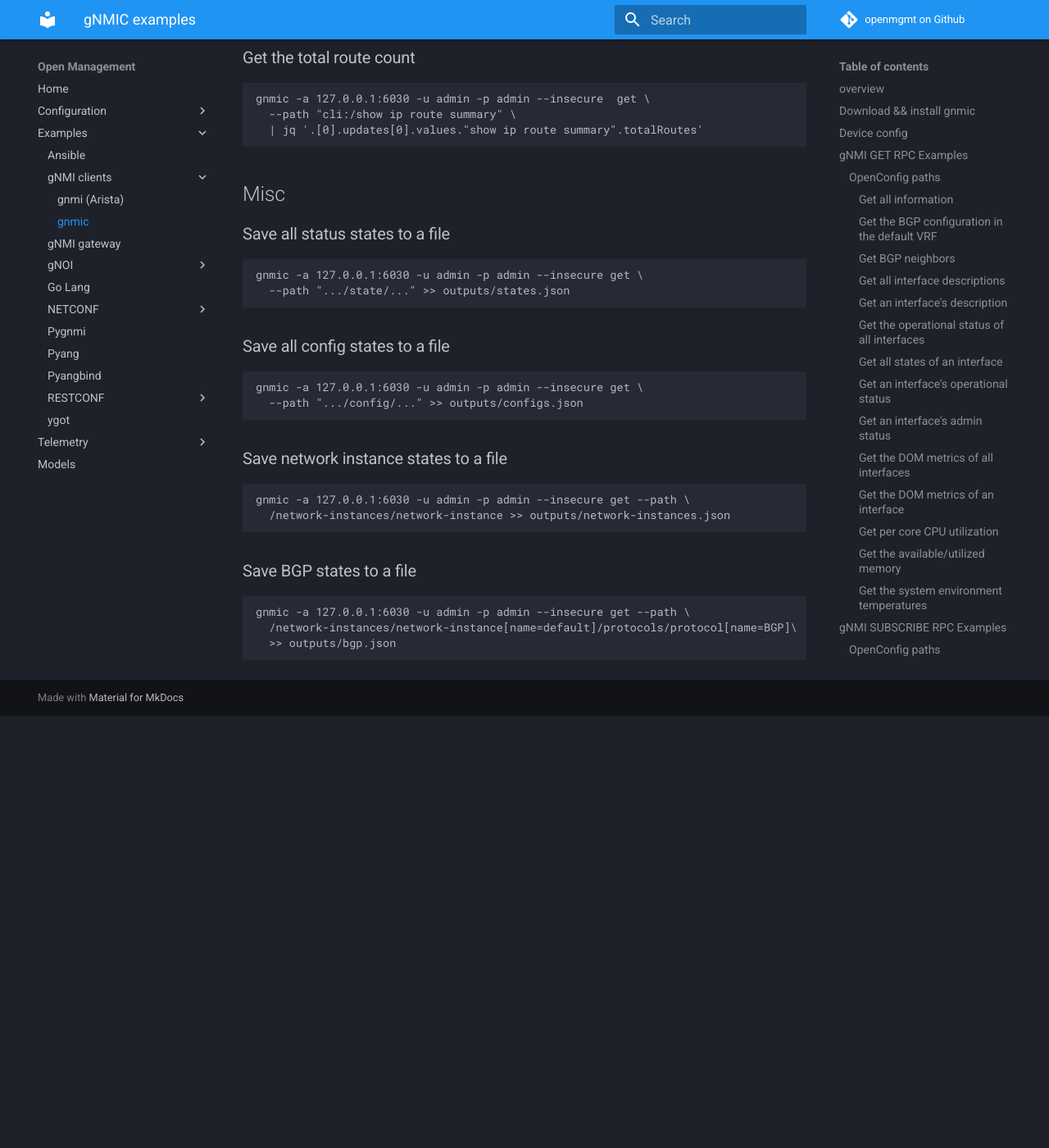
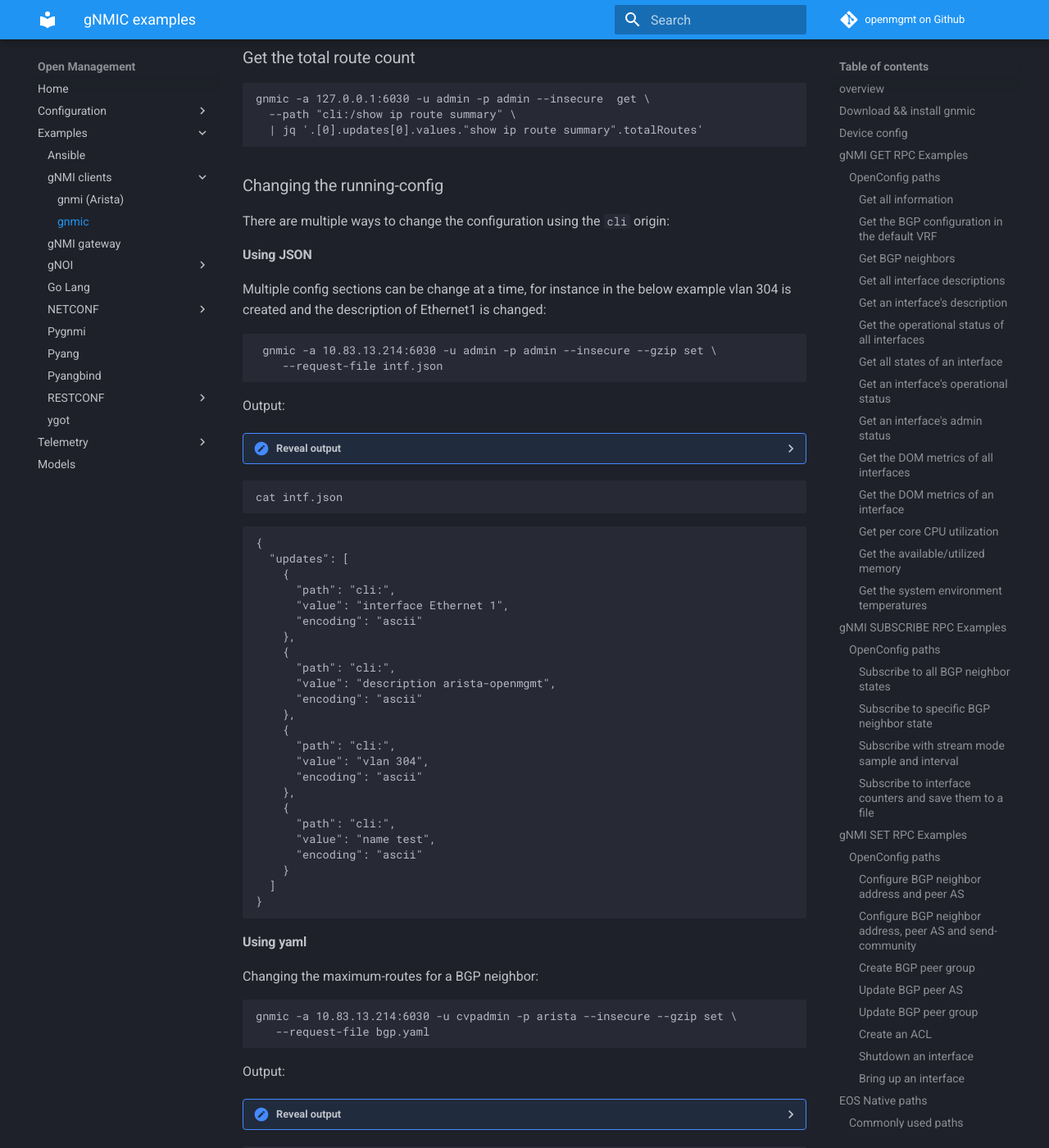
Before and after one commit to aristanetworks/openmgmt, an MkDocs documentation site: the page built from docs/examples/gnmi-clients/gnmic/index.md, in a window 1280 px wide and 1400 px high, scrolled down 10464 px. Shown: the whole window at 82% size. Built offline with MkDocs 1.6.1 and Material for MkDocs 9.7.7, drawn with Linux system fonts in a browser that asks for light colours; comment, search, counter and statistics services are not loaded; before the commit the page ends 11337 px from its top, so only the background shows below that; some of the changed text lies outside the part shown.

Commit message:
examples: add more cli origin examples

````diff
--- a/docs/examples/gnmi-clients/gnmic/index.md
+++ b/docs/examples/gnmi-clients/gnmic/index.md
@@ -1082,6 +1082,168 @@
   | jq '.[0].updates[0].values."show ip route summary".totalRoutes'
 ```
 
+### Changing the running-config
+
+There are multiple ways to change the configuration using the `cli` origin:
+
+#### Using JSON
+
+Multiple config sections can be change at a time, for instance in the below example vlan 304 is created and
+the description of Ethernet1 is changed:
+
+```shell
+ gnmic -a 10.83.13.214:6030 -u admin -p admin --insecure --gzip set \
+    --request-file intf.json
+```
+
+Output:
+
+<details><summary> Reveal output</summary>
+<p>
+
+```javascript
+{
+  "timestamp": 1628103804792021864,
+  "time": "2021-08-04T20:03:24.792021864+01:00",
+  "results": [
+    {
+      "operation": "UPDATE",
+      "path": "cli:"
+    },
+    {
+      "operation": "UPDATE",
+      "path": "cli:"
+    },
+    {
+      "operation": "UPDATE",
+      "path": "cli:"
+    },
+    {
+      "operation": "UPDATE",
+      "path": "cli:"
+    }
+  ]
+}
+```
+
+</p>
+</details>
+
+```shell
+cat intf.json
+```
+
+```javascript
+{
+  "updates": [
+    {
+      "path": "cli:",
+      "value": "interface Ethernet 1",
+      "encoding": "ascii"
+    },
+    {
+      "path": "cli:",
+      "value": "description arista-openmgmt",
+      "encoding": "ascii"
+    },
+    {
+      "path": "cli:",
+      "value": "vlan 304",
+      "encoding": "ascii"
+    },
+    {
+      "path": "cli:",
+      "value": "name test",
+      "encoding": "ascii"
+    }
+  ]
+}
+```
+
+#### Using yaml
+
+Changing the maximum-routes for a BGP neighbor:
+
+```shell
+gnmic -a 10.83.13.214:6030 -u cvpadmin -p arista --insecure --gzip set \
+   --request-file bgp.yaml
+```
+
+Output:
+
+<details><summary> Reveal output</summary>
+<p>
+
+```javscript
+{
+  "timestamp": 1628091791855672771,
+  "time": "2021-08-04T16:43:11.855672771+01:00",
+  "results": [
+    {
+      "operation": "UPDATE",
+      "path": "cli:"
+    },
+    {
+      "operation": "UPDATE",
+      "path": "cli:"
+    }
+  ]
+}
+```
+
+</p>
+</details>
+
+```shell
+cat bgp.yaml
+```
+
+```yaml
+updates:
+ - path: "cli:"
+   value: router bgp 65101
+   encoding: ascii
+ - path: "cli:"
+   value: neighbor IPv4-UNDERLAY-PEERS maximum-routes 15500
+   encoding: ascii
+```
+
+#### Using imperative commands
+
+```shell
+gnmic -a 10.83.13.214:6030 -u cvpadmin -p arista --insecure --gzip \
+   --encoding ASCII set \
+   --update-path "cli:" \
+   --update-value "router bgp 65101" \
+   --update-path "cli:" \
+   --update-value "neighbor IPv4-UNDERLAY-PEERS maximum-routes 13500"
+```
+
+Output:
+
+<details><summary> Reveal output</summary>
+<p>
+
+```javascript
+{
+  "timestamp": 1628091405938523430,
+  "time": "2021-08-04T16:36:45.93852343+01:00",
+  "results": [
+    {
+      "operation": "UPDATE",
+      "path": "cli:"
+    },
+    {
+      "operation": "UPDATE",
+      "path": "cli:"
+    }
+  ]
+}
+```
+
+</p>
+</details>
+
 ## Misc
 
 ### Save all status states to a file
````
Also changed, not shown: docs/examples/gnmi-clients/arista-gnmi/index.md (+51 -1 lines).
